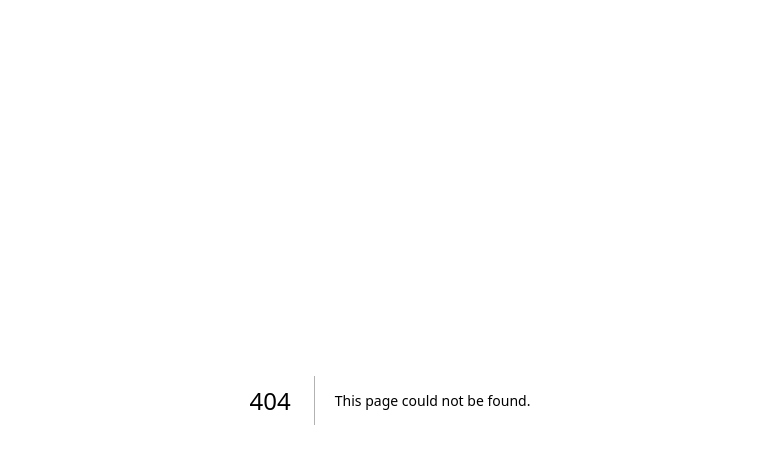
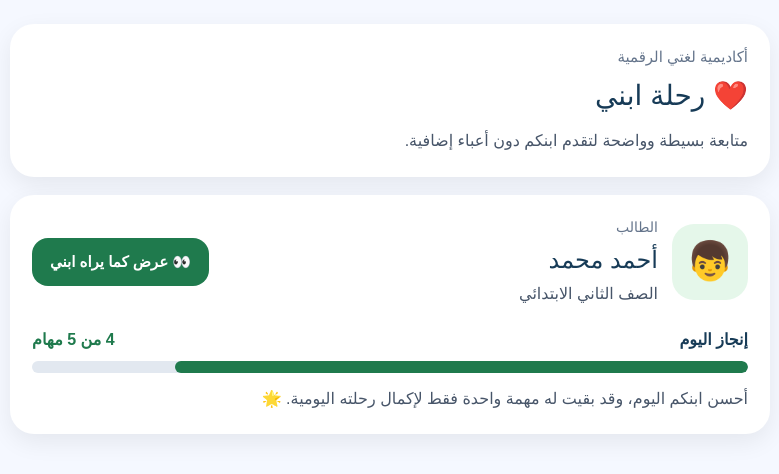
Before and after one commit to a31164949-blip/lughati-academy, a Next.js app in the folder lughati-next/: page /parent in a window 1280 px wide. Before the commit this address had no page. Shown: the top 474 px of the page, without its empty margins (250-1029 px from the left). Built offline with nearby package versions, Linux system fonts and the light colour scheme.

Commit message:
إنشاء الصفحة الأساسية للوحة ولي الأمر

```diff
--- a/lughati-next/app/page.tsx
+++ b/lughati-next/app/page.tsx
@@ -125,12 +125,18 @@ export default function Home() {
 
     loadStudentRewards();
   }, []);
-  const today = new Intl.DateTimeFormat("ar-SA", {
-    weekday: "long",
-    day: "numeric",
-    month: "long",
-    year: "numeric",
-  }).format(new Date());
+  const [today, setToday] = useState("");
+
+useEffect(() => {
+  setToday(
+    new Intl.DateTimeFormat("ar-SA", {
+      weekday: "long",
+      day: "numeric",
+      month: "long",
+      year: "numeric",
+    }).format(new Date())
+  );
+}, []);
 
   return (
     <main className="academy-page" dir="rtl">
--- /dev/null
+++ b/lughati-next/app/parent/page.tsx
@@ -0,0 +1,190 @@
+"use client";
+
+export default function ParentPage() {
+  return (
+    <main
+      dir="rtl"
+      style={{
+        minHeight: "100vh",
+        background: "#f5f8ff",
+        padding: "24px 16px 100px",
+        fontFamily: "Arial, sans-serif",
+      }}
+    >
+      <div
+        style={{
+          width: "100%",
+          maxWidth: "760px",
+          margin: "0 auto",
+        }}
+      >
+        <header
+          style={{
+            background: "white",
+            borderRadius: "24px",
+            padding: "22px",
+            boxShadow: "0 8px 24px rgba(0,0,0,0.07)",
+            marginBottom: "18px",
+          }}
+        >
+          <p
+            style={{
+              margin: "0 0 6px",
+              color: "#64748b",
+              fontSize: "15px",
+            }}
+          >
+            أكاديمية لغتي الرقمية
+          </p>
+
+          <h1
+            style={{
+              margin: 0,
+              color: "#173b57",
+              fontSize: "28px",
+            }}
+          >
+            ❤️ رحلة ابني
+          </h1>
+
+          <p
+            style={{
+              margin: "10px 0 0",
+              color: "#475569",
+              lineHeight: 1.8,
+            }}
+          >
+            متابعة بسيطة وواضحة لتقدم ابنكم دون أعباء إضافية.
+          </p>
+        </header>
+
+        <section
+          style={{
+            background: "white",
+            borderRadius: "24px",
+            padding: "22px",
+            boxShadow: "0 8px 24px rgba(0,0,0,0.07)",
+          }}
+        >
+          <div
+            style={{
+              display: "flex",
+              alignItems: "center",
+              gap: "14px",
+              flexWrap: "wrap",
+            }}
+          >
+            <div
+              style={{
+                width: "76px",
+                height: "76px",
+                borderRadius: "22px",
+                background: "#e5f7ea",
+                display: "grid",
+                placeItems: "center",
+                fontSize: "38px",
+              }}
+            >
+              👦
+            </div>
+
+            <div style={{ flex: 1, minWidth: "190px" }}>
+              <p
+                style={{
+                  margin: 0,
+                  color: "#64748b",
+                  fontSize: "14px",
+                }}
+              >
+                الطالب
+              </p>
+
+              <h2
+                style={{
+                  margin: "4px 0",
+                  color: "#173b57",
+                  fontSize: "24px",
+                }}
+              >
+                أحمد محمد
+              </h2>
+
+              <p
+                style={{
+                  margin: 0,
+                  color: "#475569",
+                }}
+              >
+                الصف الثاني الابتدائي
+              </p>
+            </div>
+
+            <button
+              type="button"
+              style={{
+                border: "none",
+                borderRadius: "16px",
+                background: "#1f7a4d",
+                color: "white",
+                padding: "13px 18px",
+                fontSize: "15px",
+                fontWeight: "bold",
+                cursor: "pointer",
+              }}
+            >
+              👀 عرض كما يراه ابني
+            </button>
+          </div>
+
+          <div style={{ marginTop: "22px" }}>
+            <div
+              style={{
+                display: "flex",
+                justifyContent: "space-between",
+                gap: "12px",
+                marginBottom: "9px",
+              }}
+            >
+              <span style={{ color: "#173b57", fontWeight: "bold" }}>
+                إنجاز اليوم
+              </span>
+
+              <span style={{ color: "#1f7a4d", fontWeight: "bold" }}>
+                4 من 5 مهام
+              </span>
+            </div>
+
+            <div
+              style={{
+                height: "12px",
+                background: "#e2e8f0",
+                borderRadius: "999px",
+                overflow: "hidden",
+              }}
+            >
+              <div
+                style={{
+                  width: "80%",
+                  height: "100%",
+                  background: "#1f7a4d",
+                  borderRadius: "999px",
+                }}
+              />
+            </div>
+
+            <p
+              style={{
+                margin: "12px 0 0",
+                color: "#475569",
+                lineHeight: 1.7,
+              }}
+            >
+              أحسن ابنكم اليوم، وقد بقيت له مهمة واحدة فقط لإكمال رحلته
+              اليومية. 🌟
+            </p>
+          </div>
+        </section>
+      </div>
+    </main>
+  );
+}
--- a/lughati-next/firebase-admin.ts
+++ b/lughati-next/firebase-admin.ts
@@ -21,12 +21,18 @@ function getAdminApp(): App {
     return existingApp;
   }
 
-  const projectId = process.env.FIREBASE_ADMIN_PROJECT_ID;
-  const clientEmail = process.env.FIREBASE_ADMIN_CLIENT_EMAIL;
-  const privateKey = process.env.FIREBASE_ADMIN_PRIVATE_KEY?.replace(
-    /\\n/g,
-    "\n"
-  );
+  const projectId = process.env.FIREBASE_ADMIN_PROJECT_ID
+  ?.trim()
+  .replace(/^["']|["']$/g, "");
+
+const clientEmail = process.env.FIREBASE_ADMIN_CLIENT_EMAIL
+  ?.trim()
+  .replace(/^["']|["']$/g, "");
+
+const privateKey = process.env.FIREBASE_ADMIN_PRIVATE_KEY
+  ?.trim()
+  .replace(/^["']|["']$/g, "")
+  .replace(/\\n/g, "\n");
 
   if (!projectId || !clientEmail || !privateKey) {
     throw new Error(
```
